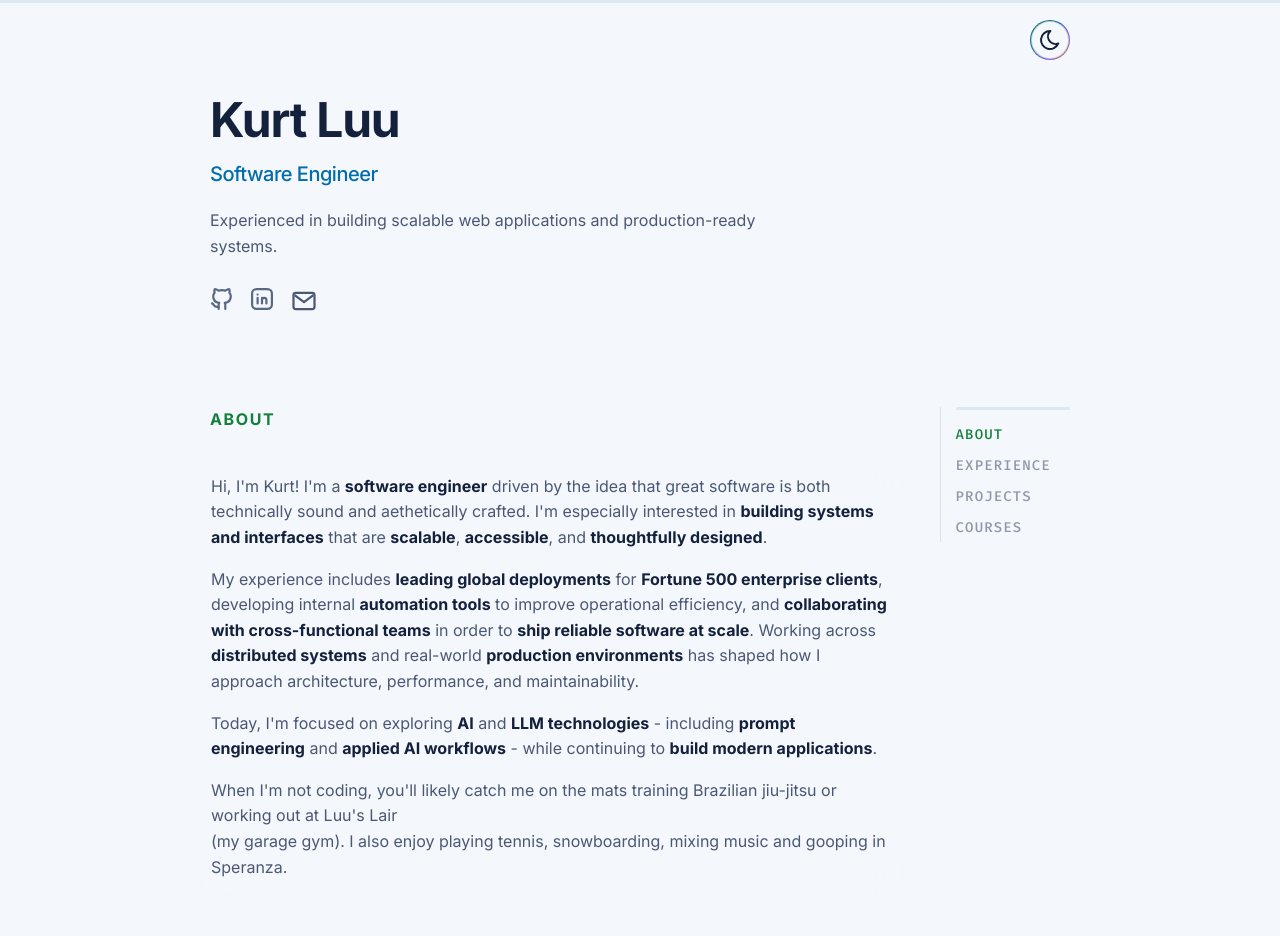
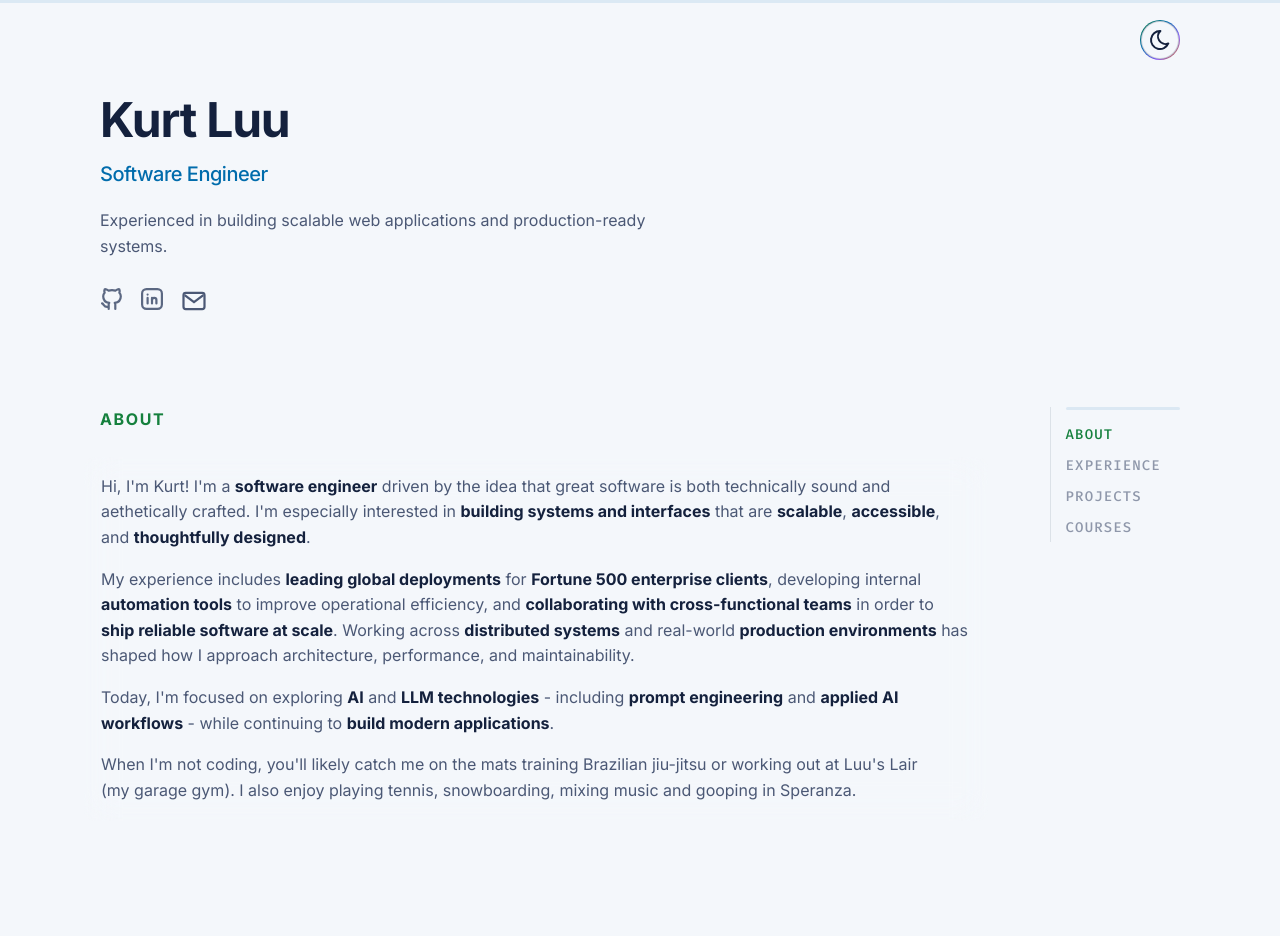
Before and after one commit to kurtluu/portfolio, a React (Vite) app in the folder react-ts-site/: page / in a window 1280 px wide. Shown: the top 936 px of the page. Built offline with nearby package versions, Linux system fonts and the light colour scheme.

Commit message:
Widen container and apply max-w-4xl + md:pr-6 to content
Co-Authored-By: Claude Sonnet 4.6 <noreply@anthropic.com>

```diff
--- a/react-ts-site/src/styles.css
+++ b/react-ts-site/src/styles.css
@@ -157,7 +157,7 @@ a {
 }
 
 .container {
-  width: min(860px, 92vw);
+  width: min(67.5rem, 92vw);
   margin: 0 auto;
 }
 
@@ -257,6 +257,14 @@ h1 {
   flex-direction: column;
   gap: 7rem;
   padding-bottom: 2rem;
+  width: 100%;
+  max-width: 56rem;
+}
+
+@media (min-width: 768px) {
+  .content {
+    padding-right: 1.5rem;
+  }
 }
 
 .content-section {
```
